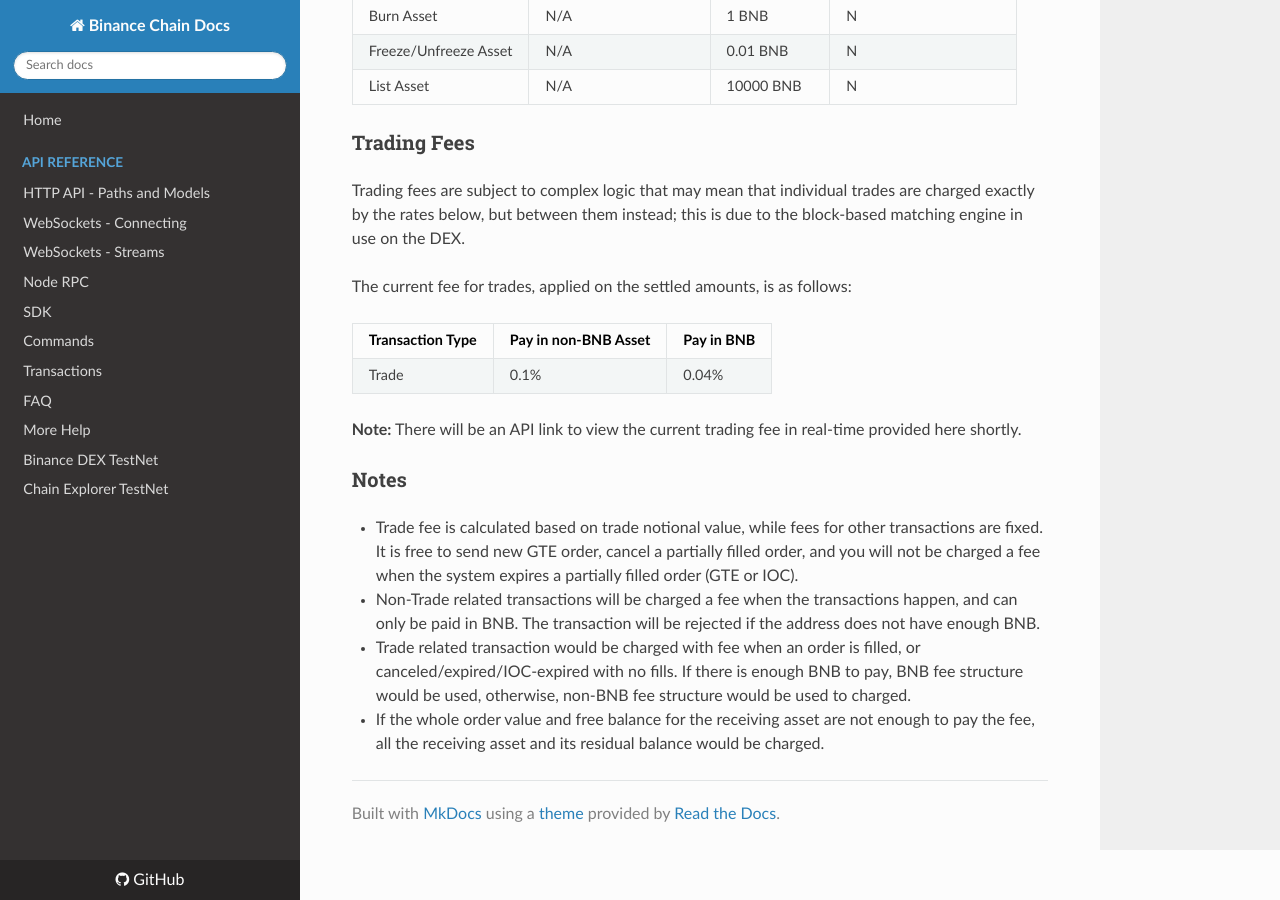
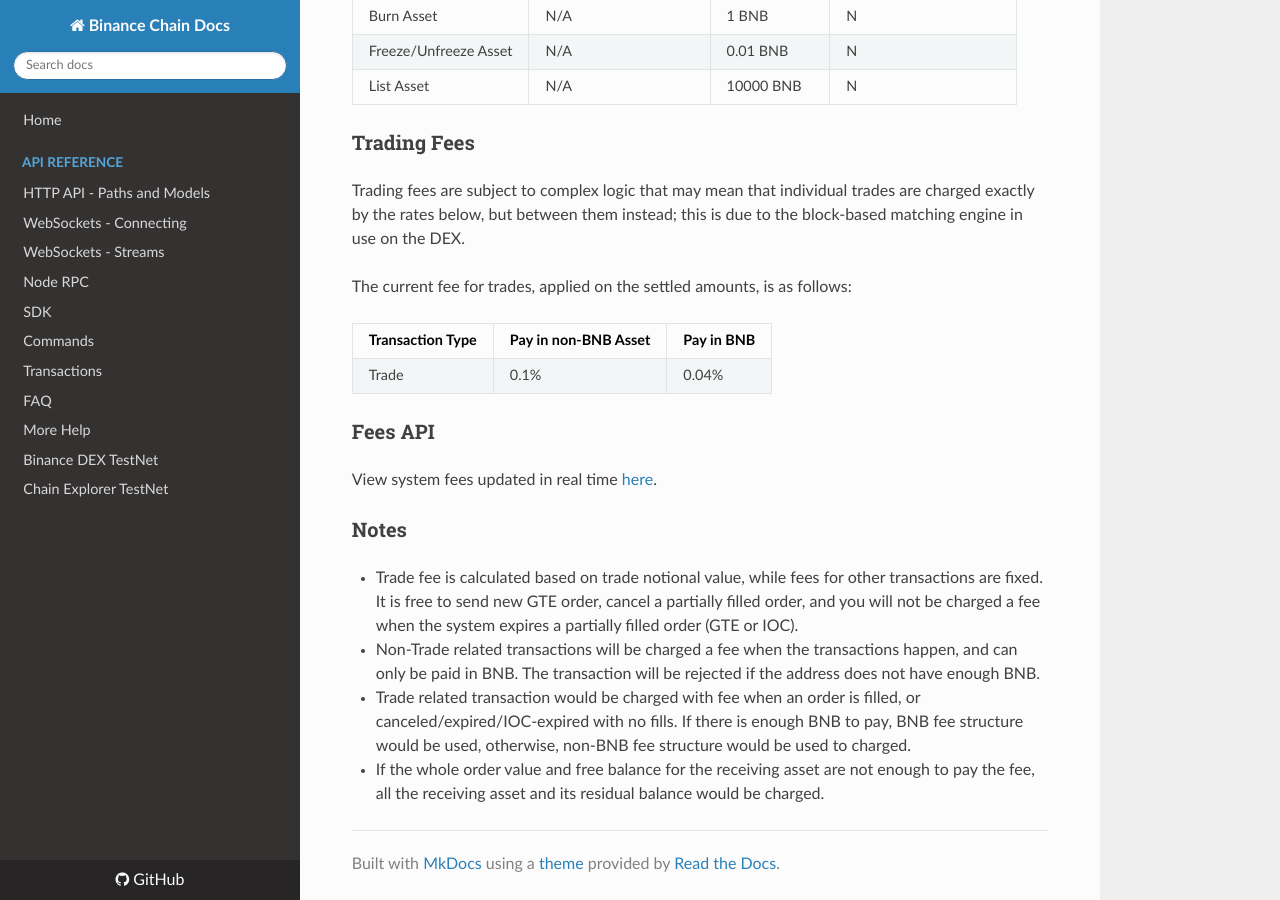
Before and after one commit to yash-sharma1/docs-site, an MkDocs documentation site: the page built from docs/trading-spec.md, in a window 1280 px wide and 900 px high, scrolled down 2788 px. Built offline with MkDocs 1.6.1, drawn with Linux system fonts in a browser that asks for light colours; nearby versions of some CDN libraries.

Commit message:
trading-spec: add link to fees api

```diff
--- a/docs/trading-spec.md
+++ b/docs/trading-spec.md
@@ -115,7 +115,9 @@
 -- | -- | --
 Trade | 0.1% | 0.04%
 
-**Note:** There will be an API link to view the current trading fee in real-time provided here shortly.
+### Fees API
+
+View system fees updated in real time [here](https://testnet-dex.binance.org/api/v1/fees).
 
 ### Notes
 
```
